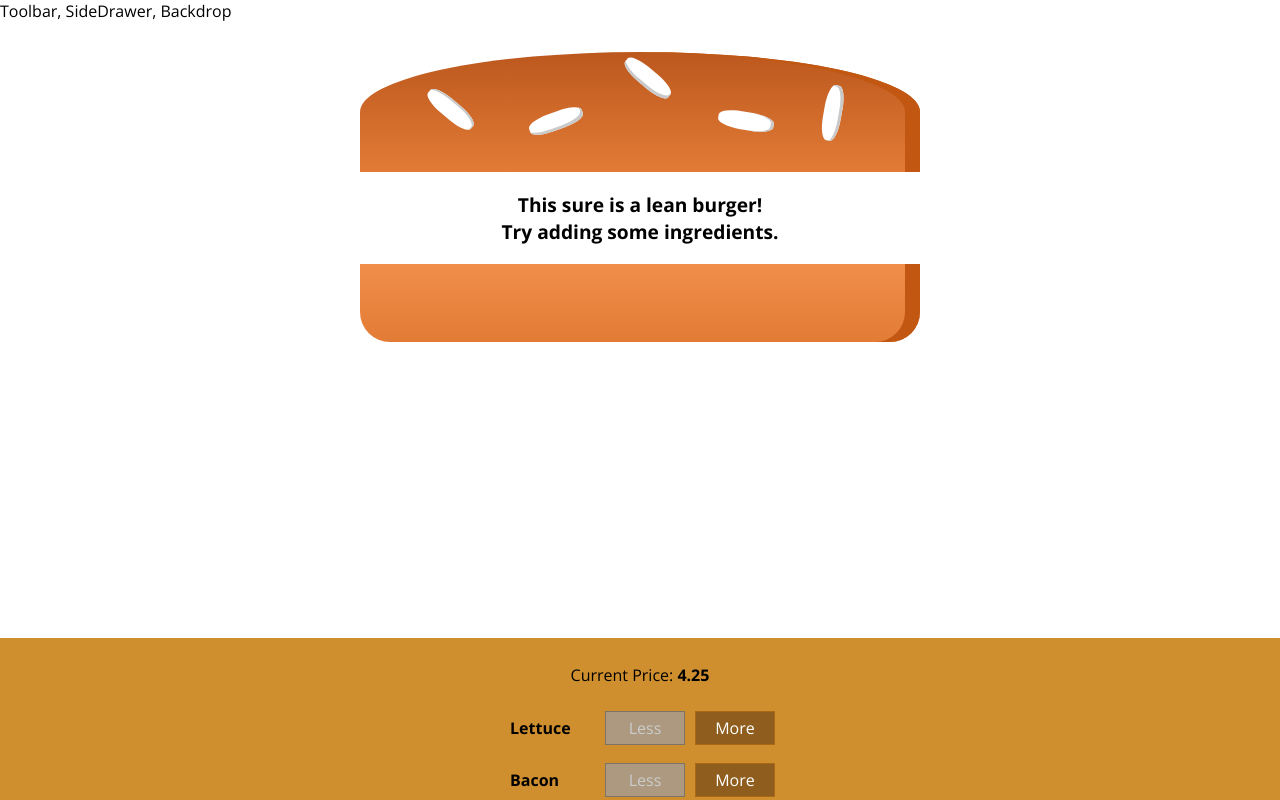
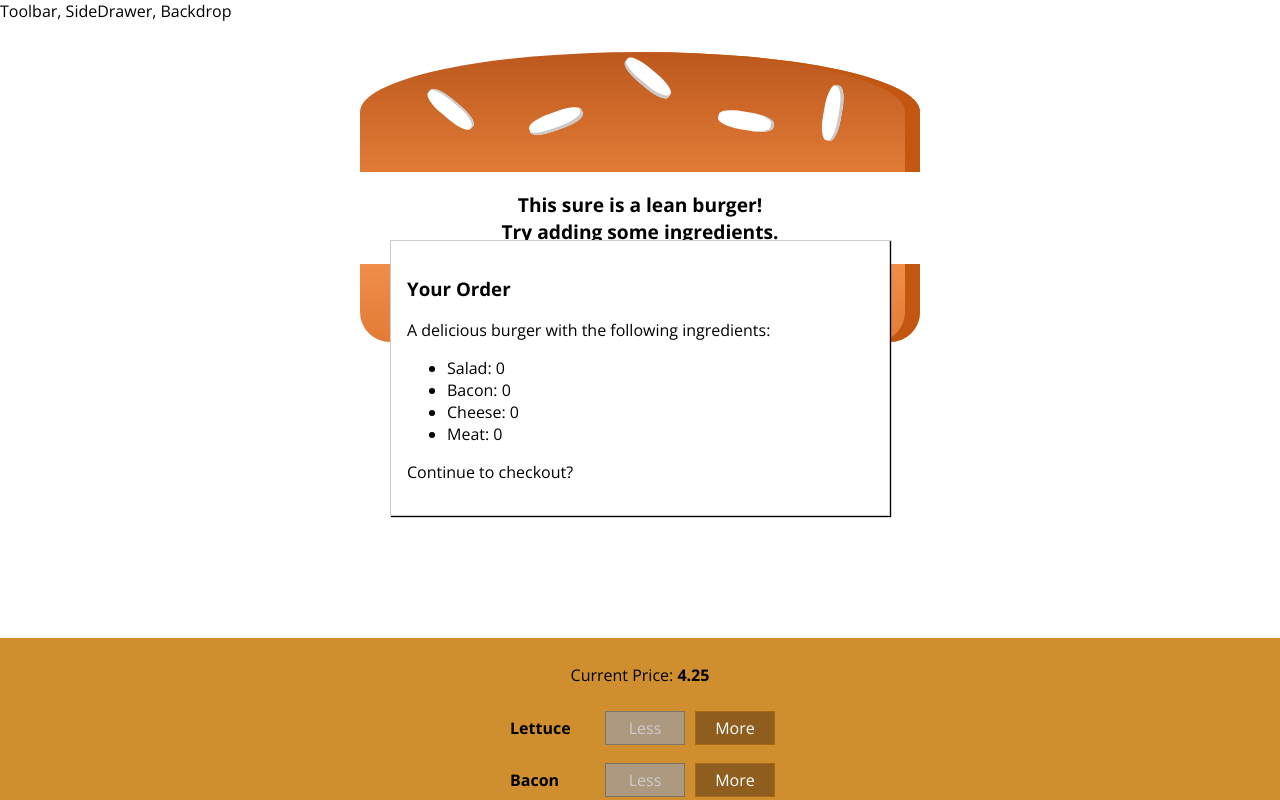
Before and after one commit to bernatowicz/berni-burgers, a React (Create React App) app: page / in a window 1280 px wide. Shown: the top 800 px of the page. Built offline with nearby package versions, Linux system fonts and the light colour scheme.

Commit message:
Add a modal order summary.

```diff
--- /dev/null
+++ b/src/components/Burger/OrderSummary/OrderSummary.js
@@ -0,0 +1,24 @@
+import React from "react";
+import Aux from "../../../hoc/Aux";
+
+const orderSummary = (props) => {
+  const summaryList = Object.keys(props.ingredients).map((key, i) => {
+    return (
+      <li key={key}>
+        <span style={{ textTransform: "capitalize" }}>{key}</span>:{" "}
+        {props.ingredients[key]}
+      </li>
+    );
+  });
+
+  return (
+    <Aux>
+      <h3>Your Order</h3>
+      <p>A delicious burger with the following ingredients:</p>
+      <ul>{summaryList}</ul>
+      <p>Continue to checkout?</p>
+    </Aux>
+  );
+};
+
+export default orderSummary;
--- /dev/null
+++ b/src/components/ui/Modal/Modal.js
@@ -0,0 +1,6 @@
+import React from "react";
+import classes from "./Modal.module.css";
+
+const modal = (props) => <div className={classes.Modal}>{props.children}</div>;
+
+export default modal;
--- /dev/null
+++ b/src/components/ui/Modal/Modal.module.css
@@ -0,0 +1,20 @@
+.Modal {
+  position: fixed;
+  z-index: 500;
+  background-color: white;
+  width: 70%;
+  border: 1px solid #ccc;
+  box-shadow: 1px 1px 1px black;
+  padding: 16px;
+  left: 15%;
+  top: 30%;
+  box-sizing: border-box;
+  transition: all 0.3s ease-out;
+}
+
+@media (min-width: 600px) {
+  .Modal {
+    width: 500px;
+    left: calc(50% - 250px);
+  }
+}
--- a/src/containers/BurgerBuilder/BurgerBuilder.js
+++ b/src/containers/BurgerBuilder/BurgerBuilder.js
@@ -2,6 +2,8 @@
 import Aux from "../../hoc/Aux";
 import Burger from "../../components/Burger/Burger";
 import BuildControls from "../../components/Burger/BuildControls/BuildControls";
+import Modal from "../../components/ui/Modal/Modal";
+import OrderSummary from "../../components/Burger/OrderSummary/OrderSummary";
 
 const INGREDIENT_PRICES = {
   salad: 0.25,
@@ -67,6 +69,9 @@
 
     return (
       <Aux>
+        <Modal>
+          <OrderSummary ingredients={this.state.ingredients} />
+        </Modal>
         <Burger ingredients={this.state.ingredients} />
         <BuildControls
           price={this.state.totalPrice}
```
